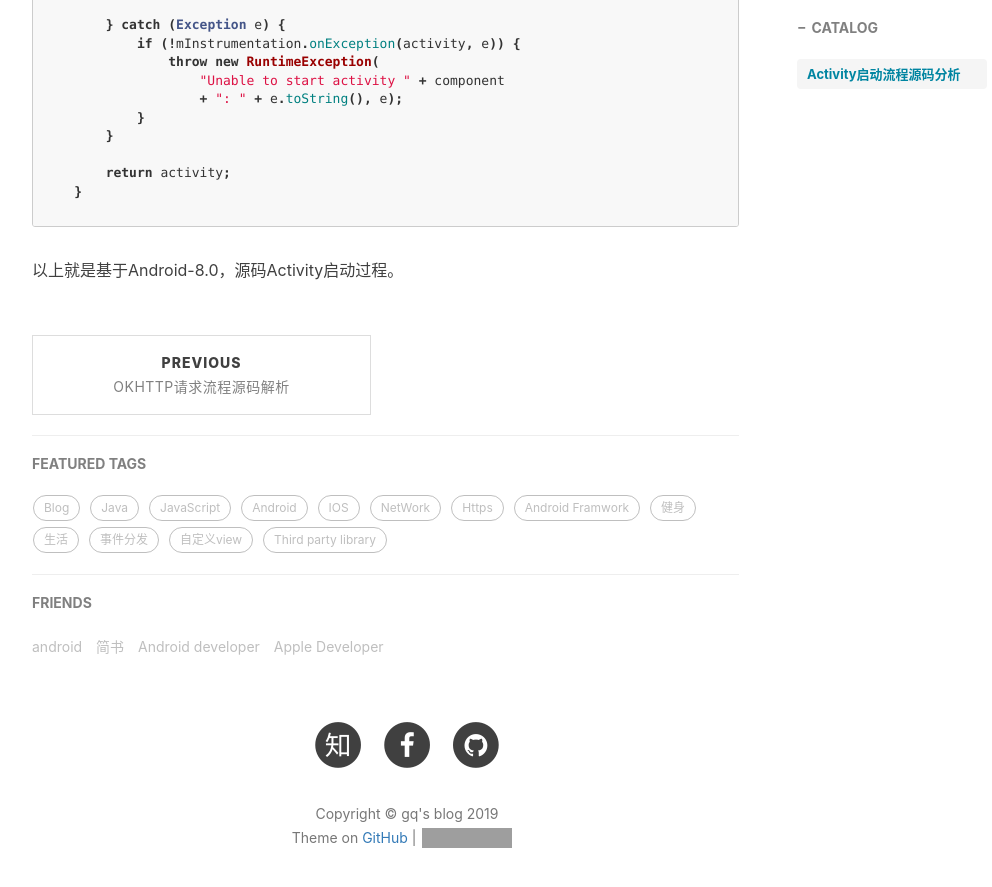
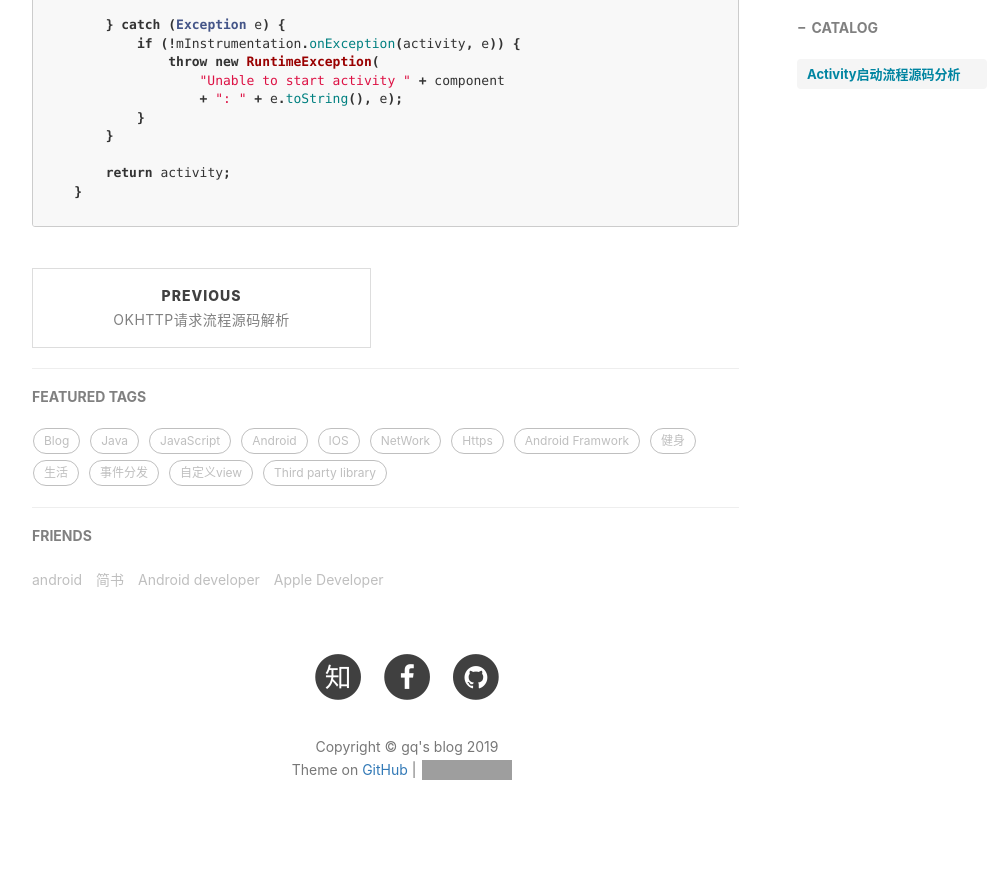
Before and after one commit to MR-GuoQing/blog, a Jekyll site: the page built from _posts/2019-03-14-Activity.md, in a window 1280 px wide and 900 px high, scrolled down 10421 px. Shown: the top 887 px of the window, without its empty margins (233-1225 px from the left). Built offline with Jekyll 4.4.1, drawn with Linux system fonts in a browser that asks for light colours; nearby versions of some CDN libraries; comment, search, counter and statistics services are not loaded; grey boxes are pictures that could not be loaded.

Commit message:
activity start flow

````diff
--- a/_posts/2019-03-14-Activity.md
+++ b/_posts/2019-03-14-Activity.md
@@ -480,4 +480,3 @@ private Activity performLaunchActivity(ActivityClientRecord r, Intent customInte
     }
 
 ```
-以上就是基于Android-8.0，源码Activity启动过程。
````
